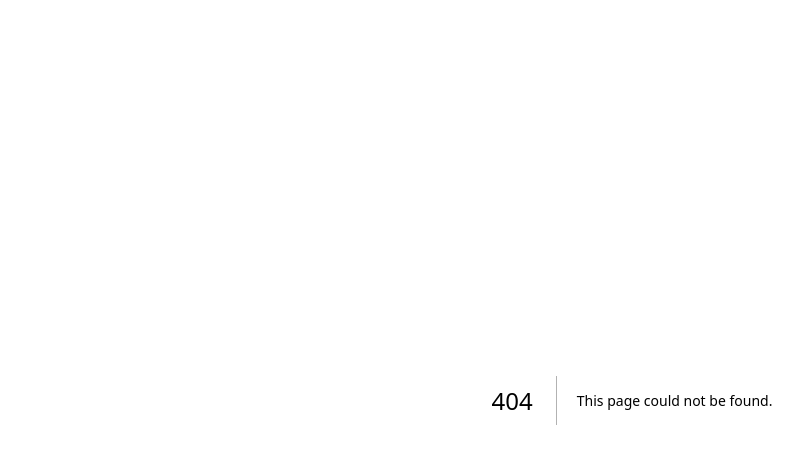
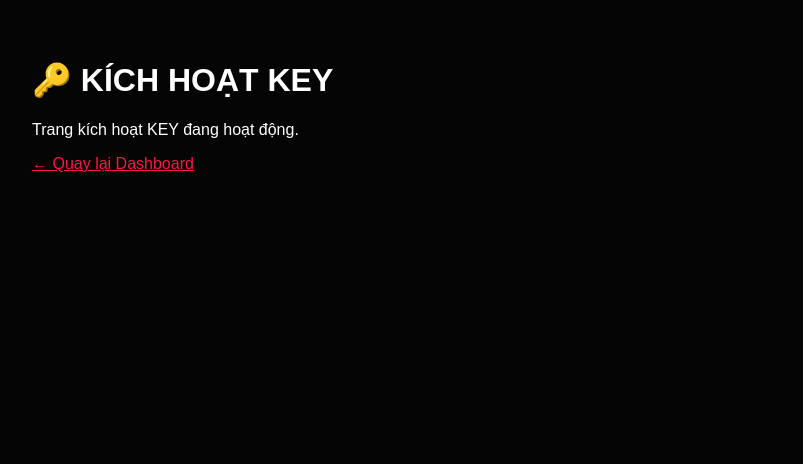
Before and after one commit to trantuyen7cdz-svg/-xenova-play, a Next.js app: page /dashboard/activate in a window 1280 px wide. Before the commit this address had no page. Shown: the top 464 px of the page, without its empty margins (8-811 px from the left). Built offline with nearby package versions, Linux system fonts and the light colour scheme.

Commit message:
Create page.js

```diff
--- /dev/null
+++ b/app/dashboard/activate/page.js
@@ -0,0 +1,26 @@
+"use client";
+
+export default function ActivatePage() {
+  return (
+    <main
+      style={{
+        minHeight: "100vh",
+        background: "#050505",
+        color: "white",
+        padding: "40px",
+        fontFamily: "Arial",
+      }}
+    >
+      <h1>🔑 KÍCH HOẠT KEY</h1>
+
+      <p>Trang kích hoạt KEY đang hoạt động.</p>
+
+      <a
+        href="/dashboard"
+        style={{ color: "#ff1744" }}
+      >
+        ← Quay lại Dashboard
+      </a>
+    </main>
+  );
+}
```
